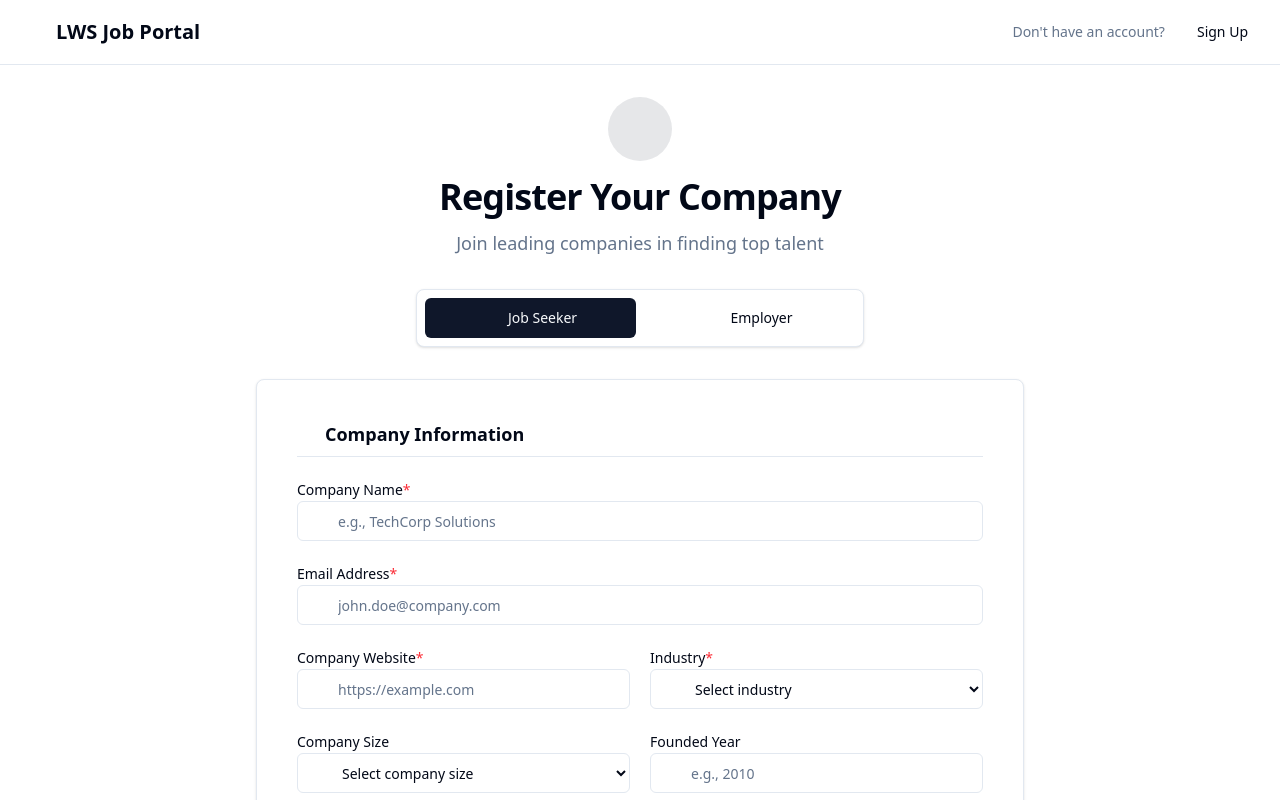
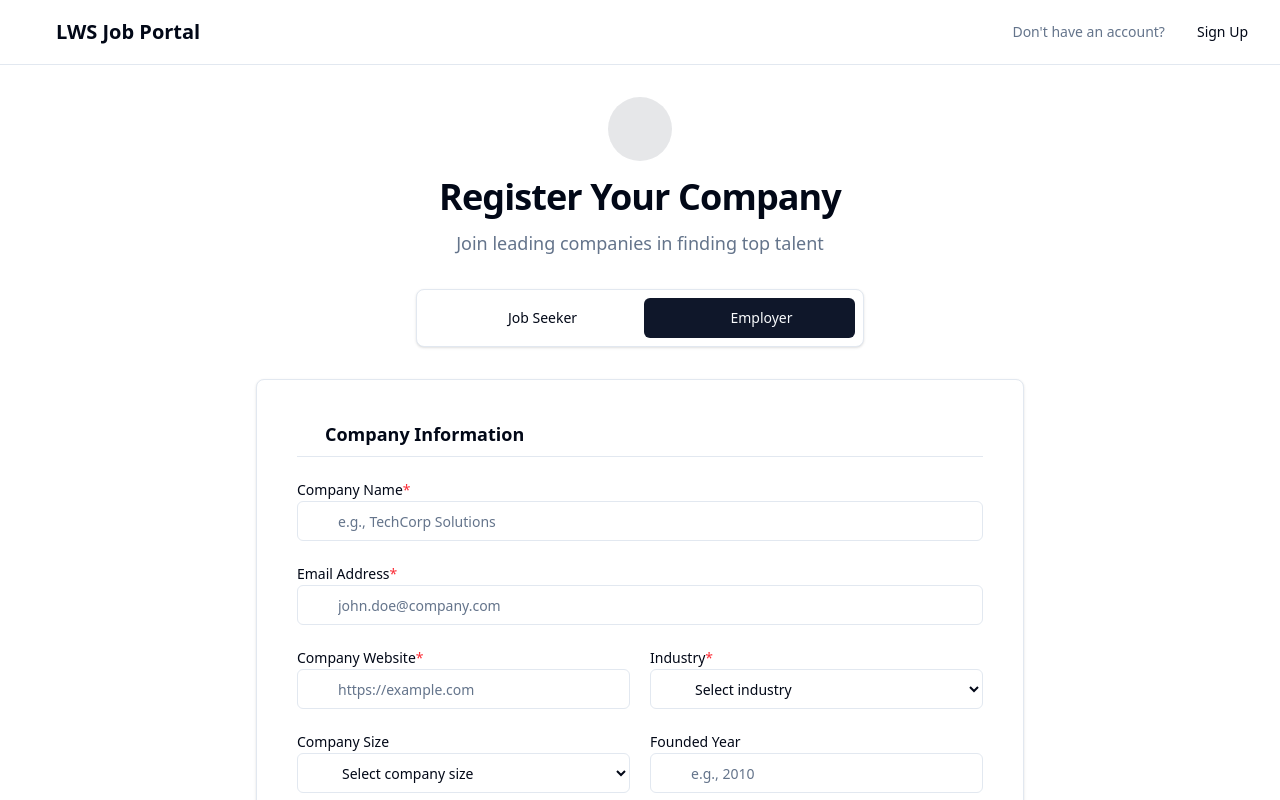
Before and after one commit to Mahmudulislamshuvo/job-portal-assignment, a React app: page /register-company in a window 1280 px wide. Shown: the top 800 px of the page. Built offline with nearby package versions, Linux system fonts and the light colour scheme; the HTML template or start-up script is replaced by a standard one.

Commit message:
feat: Replace AccoutTypeButtons with UserAccountTypeBtn and CompanyAccountTypeBtn for improved registration flow

```diff
--- a/src/components/registration/AccoutTypeButtons.jsx
+++ /dev/null
@@ -1,37 +0,0 @@
-import { useState } from "react";
-
-const AccoutTypeButtons = ({ user }) => {
-  const [accountType, setAccountType] = useState("jobseeker");
-
-  return (
-    <div className="w-full text-center">
-      <div className="card p-2 mb-8 inline-flex mx-auto w-full max-w-md">
-        <div className="grid grid-cols-2 gap-2 w-full">
-          {/* Job Seeker */}
-          <button
-            onClick={() => setAccountType("jobseeker")}
-            className={`btn text-center ${
-              accountType === "jobseeker" ? "btn-primary" : "btn-ghost"
-            }`}
-          >
-            <i data-lucide="user" className="h-4 w-4 mr-2"></i>
-            Job Seeker
-          </button>
-
-          {/* Employer */}
-          <button
-            onClick={() => setAccountType("employer")}
-            className={`btn text-center ${
-              accountType === "employer" ? "btn-primary" : "btn-ghost"
-            }`}
-          >
-            <i data-lucide="building-2" className="h-4 w-4 mr-2"></i>
-            Employer
-          </button>
-        </div>
-      </div>
-    </div>
-  );
-};
-
-export default AccoutTypeButtons;
--- /dev/null
+++ b/src/components/registration/CompanyAccountTypeBtn.jsx
@@ -0,0 +1,22 @@
+const CompanyAccountTypeBtn = () => {
+  return (
+    <>
+      <div className="w-full text-center">
+        <div className="card p-2 mb-8 inline-flex mx-auto w-full max-w-md">
+          <div className="grid grid-cols-2 gap-2 w-full">
+            <a href="register.html" className="btn btn-ghost text-center">
+              <i data-lucide="user" className="h-4 w-4 mr-2"></i>
+              Job Seeker
+            </a>
+            <button className="btn btn-primary text-center">
+              <i data-lucide="building-2" className="h-4 w-4 mr-2"></i>
+              Employer
+            </button>
+          </div>
+        </div>
+      </div>
+    </>
+  );
+};
+
+export default CompanyAccountTypeBtn;
--- a/src/components/registration/RagistrationUser.jsx
+++ b/src/components/registration/RagistrationUser.jsx
@@ -1,8 +1,8 @@
-import AccoutTypeButtons from "./AccoutTypeButtons";
 import AdditionalInfo from "./AdditionalInfo";
 import FeatureHighlight from "./FeatureHighlight";
 import FormUser from "./FormUser";
 import TitleRegistration from "./TitleRegistration";
+import UserAccountTypeBtn from "./UserAccountTypeBtn";
 
 const RagistrationUser = () => {
   return (
@@ -15,7 +15,7 @@ const RagistrationUser = () => {
             des="Join thousands of professionals finding their dream jobs"
           />
           {/* <!-- Account Type Toggle --> */}
-          <AccoutTypeButtons />
+          <UserAccountTypeBtn />
 
           {/* <!-- Registration Card --> */}
           <FormUser />
--- a/src/components/registration/RegistrationCompany.jsx
+++ b/src/components/registration/RegistrationCompany.jsx
@@ -1,7 +1,7 @@
 import BenefitsEmployee from "./BenefitsEmployee";
 import FormComany from "./FormComany";
-import AccoutTypeButtons from "./AccoutTypeButtons";
 import TitleRegistration from "./TitleRegistration";
+import CompanyAccountTypeBtn from "./CompanyAccountTypeBtn";
 
 const RegistrationCompany = () => {
   return (
@@ -13,7 +13,7 @@ const RegistrationCompany = () => {
             des="Join leading companies in finding top talent"
           />
 
-          <AccoutTypeButtons />
+          <CompanyAccountTypeBtn />
 
           <FormComany />
 
--- /dev/null
+++ b/src/components/registration/UserAccountTypeBtn.jsx
@@ -0,0 +1,25 @@
+const UserAccountTypeBtn = () => {
+  return (
+    <>
+      <div className="w-full text-center">
+        <div className="card p-2 mb-8 inline-flex mx-auto w-full max-w-md">
+          <div className="grid grid-cols-2 gap-2 w-full">
+            <button className="btn btn-primary text-center">
+              <i data-lucide="user" className="h-4 w-4 mr-2"></i>
+              Job Seeker
+            </button>
+            <a
+              href="register-company.html"
+              className="btn btn-ghost text-center"
+            >
+              <i data-lucide="building-2" className="h-4 w-4 mr-2"></i>
+              Employer
+            </a>
+          </div>
+        </div>
+      </div>
+    </>
+  );
+};
+
+export default UserAccountTypeBtn;
--- /dev/null
+++ b/src/routes/PrivateRoutes.jsx
@@ -0,0 +1,5 @@
+const PrivateRoutes = () => {
+  return <></>;
+};
+
+export default PrivateRoutes;
```
